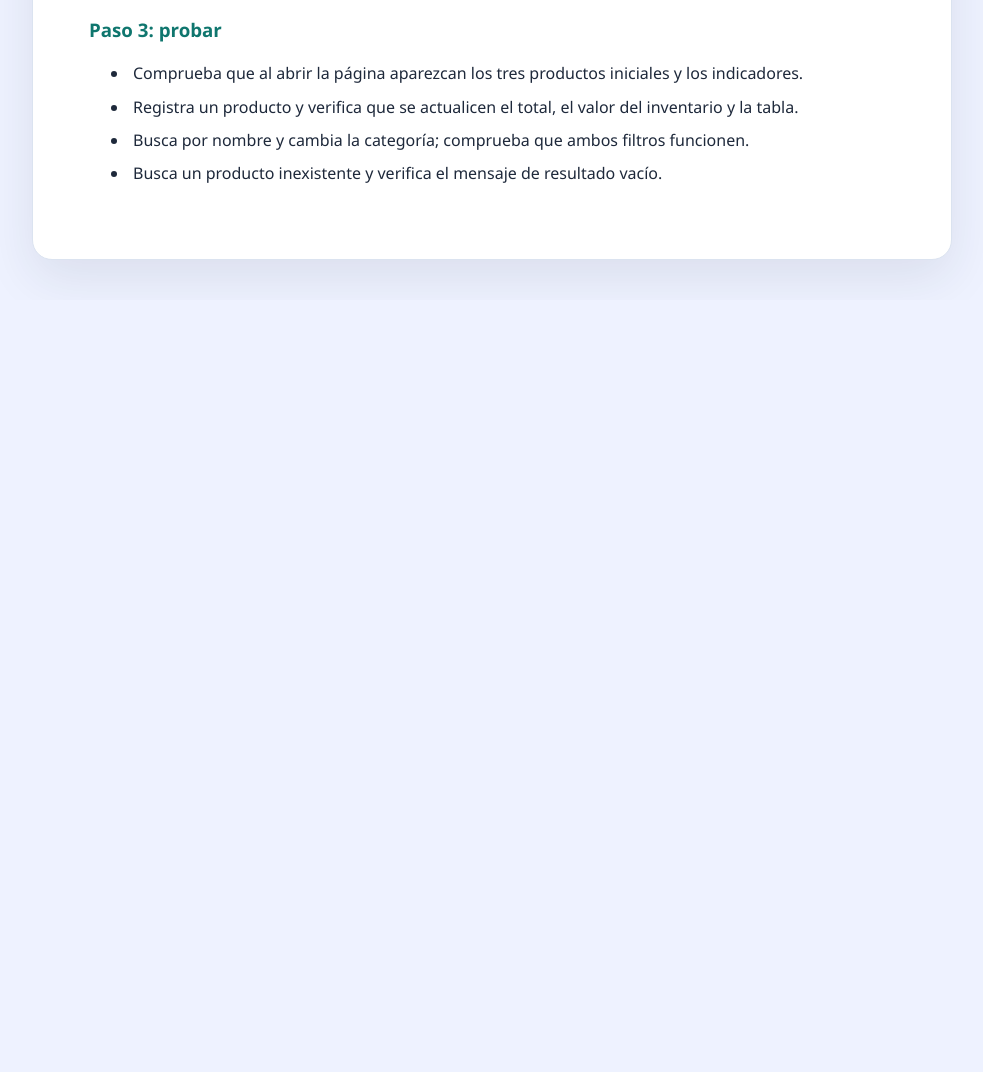
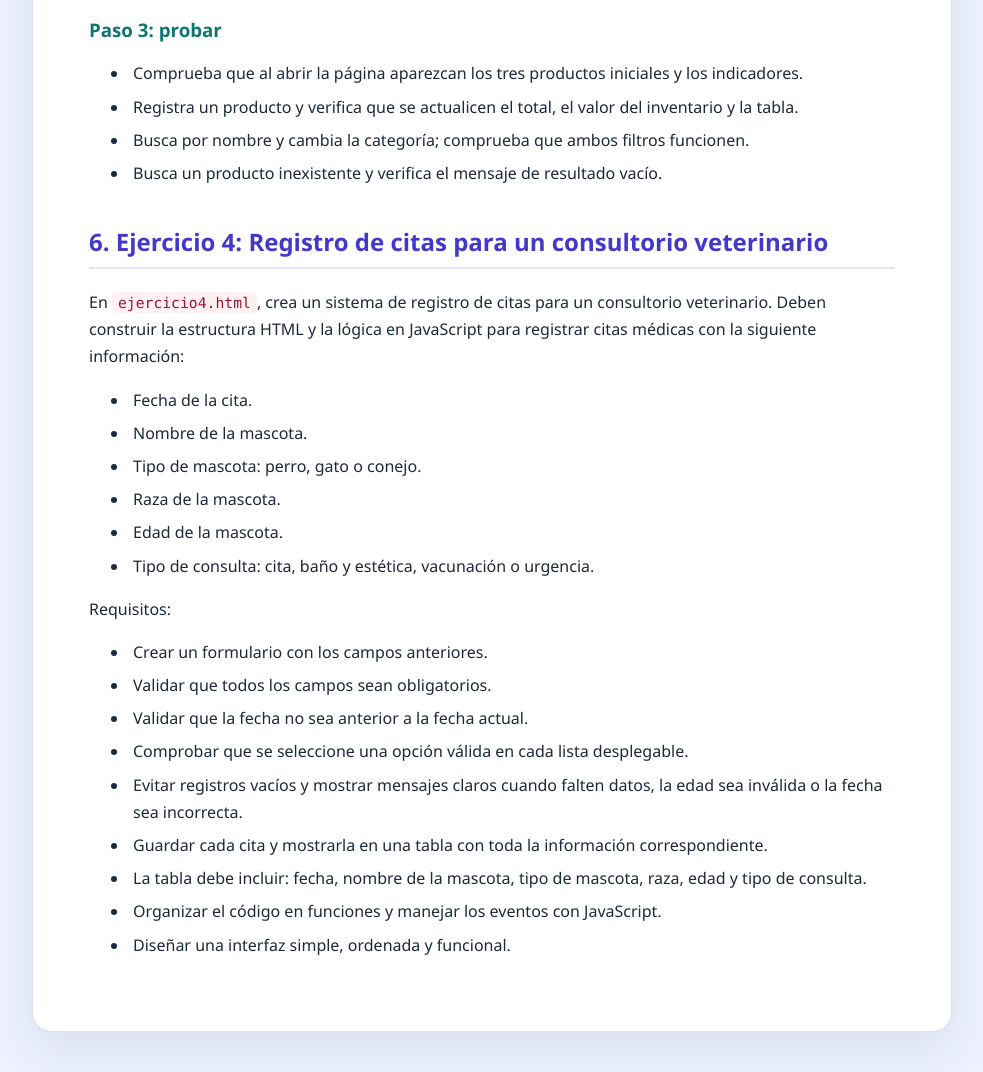
Before and after one commit to EMARTINEZ1993/Array_compuestudio_g2, a plain HTML site: page index.html in a window 1280 px wide. Shown: the part 9903-10975 px from the top of the page, without its empty margins (148-1131 px from the left). Before the commit the page ends 10203 px from the top, so only its background shows below. Drawn offline with Linux system fonts and the light colour scheme.

Commit message:
Actualizar reto

```diff
--- a/index.html
+++ b/index.html
@@ -587,6 +587,28 @@ function actualizarTabla() {
         </ul>
 
 
+         <h2>6. Ejercicio 4: Registro de citas para un consultorio veterinario</h2>
+        <p>En <code>ejercicio4.html</code>, crea un sistema de registro de citas para un consultorio veterinario. Deben construir la estructura HTML y la lógica en JavaScript para registrar citas médicas con la siguiente información:</p>
+        <ul>
+            <li>Fecha de la cita.</li>
+            <li>Nombre de la mascota.</li>
+            <li>Tipo de mascota: perro, gato o conejo.</li>
+            <li>Raza de la mascota.</li>
+            <li>Edad de la mascota.</li>
+            <li>Tipo de consulta: cita, baño y estética, vacunación o urgencia.</li>
+        </ul>
+        <p>Requisitos:</p>
+        <ul>
+            <li>Crear un formulario con los campos anteriores.</li>
+            <li>Validar que todos los campos sean obligatorios.</li>
+            <li>Validar que la fecha no sea anterior a la fecha actual.</li>
+            <li>Comprobar que se seleccione una opción válida en cada lista desplegable.</li>
+            <li>Evitar registros vacíos y mostrar mensajes claros cuando falten datos, la edad sea inválida o la fecha sea incorrecta.</li>
+            <li>Guardar cada cita y mostrarla en una tabla con toda la información correspondiente.</li>
+            <li>La tabla debe incluir: fecha, nombre de la mascota, tipo de mascota, raza, edad y tipo de consulta.</li>
+            <li>Organizar el código en funciones y manejar los eventos con JavaScript.</li>
+            <li>Diseñar una interfaz simple, ordenada y funcional.</li>
+        </ul>
 
     </main>
 
```
